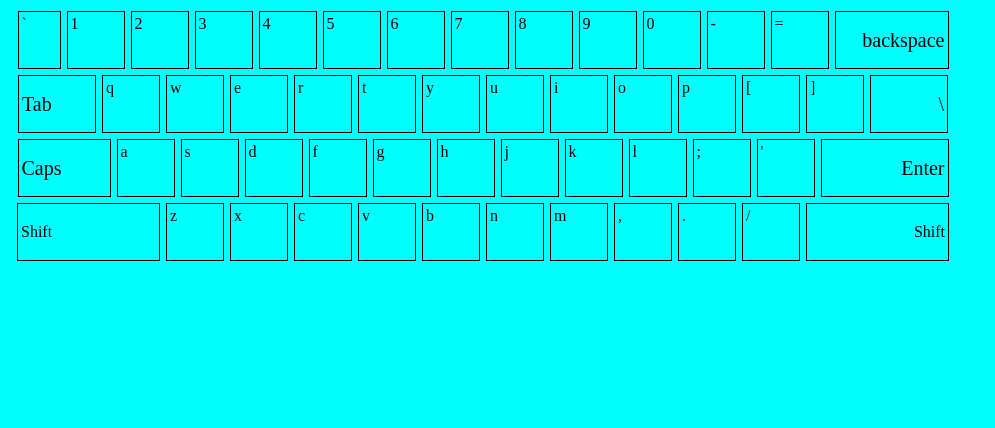
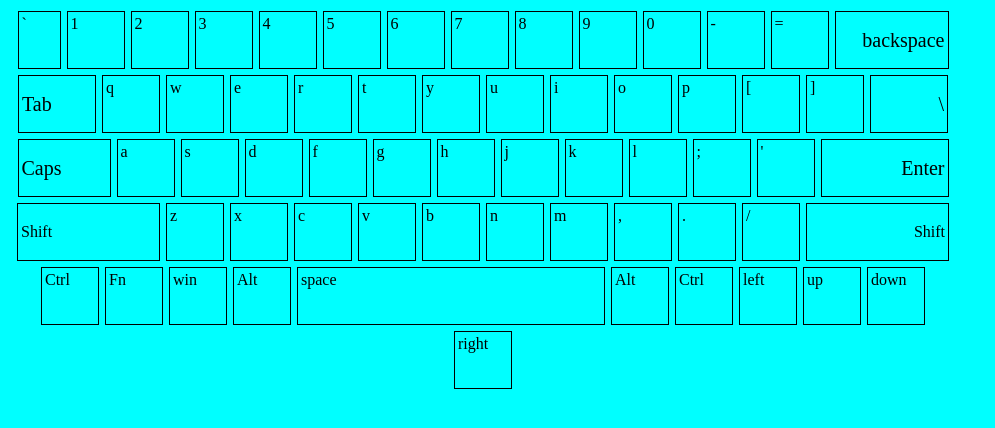
Before and after one commit to VasilinaFreedom/rsschool-cv, a plain HTML site: page Virtual Keyboard/index.html in a window 1280 px wide. Shown: the whole page, without its empty margins (0-995 px from the left). Drawn offline with Linux system fonts and the light colour scheme.

Commit message:
create: add last keys

```diff
--- a/Virtual Keyboard/index.js
+++ b/Virtual Keyboard/index.js
@@ -133,3 +133,24 @@ function shiftRight(){
     document.querySelector('.shiftRight').innerHTML = shiftRight;
 }
 shiftRight()
+
+let lastKey = ['Ctrl', 'Fn', 'win', 'Alt', 'space', 'Alt', 'Ctrl', 'left', 'up', 'down', 'right']
+let last =document.createElement('div')
+last.className = "last";
+div.append(last)
+
+// document.onkeypress = function(event){
+//     console.log(event)
+//     console.log(event.code)
+//     last.push(event.code)
+//     console.log(last) //просмотр кодов клавиш (коды цифр и текста в массив )
+// }
+function lastStr(){
+
+    let key=''; //создаем пустую клавишу
+    for(let i=0; i<lastKey.length; i++){ //сгружаем туда наши клавиши с массива
+        key+='<div class="key '+lastKey[i]+'">'+lastKey[i]+'</div>'; //делаем конкатенацию (пишем в новый див нашу клавишу, передавая опред. код)
+    }
+    document.querySelector('.last').innerHTML = key; //находим в доке наш новый класс
+}
+lastStr()
--- a/Virtual Keyboard/index.scss
+++ b/Virtual Keyboard/index.scss
@@ -2,7 +2,7 @@ body{
     background-color: aqua;
 }
 
-.keyboard{
+.keyboard, .last{
     width: 950px;
     display: flex;
     flex-direction: row;
@@ -71,6 +71,9 @@ div{
         justify-content: flex-end;
         align-items: center;
     }
+    .space{
+        width: 300px;
+    }
 
 }
 
```
Also changed, not shown: Virtual Keyboard/index.css, 1 other file.
